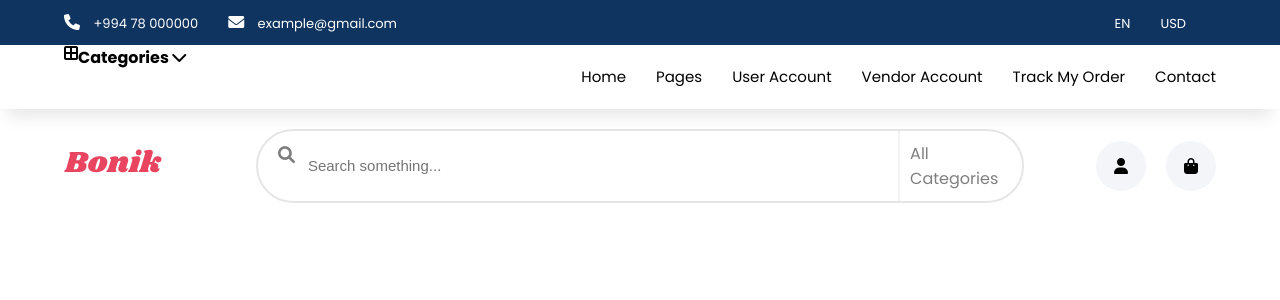
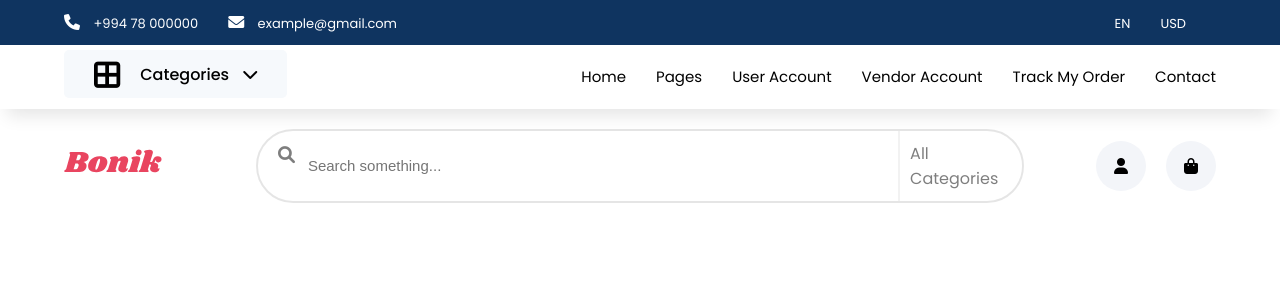
Before and after one commit to khazarglzd/e-commerce-app-react, a React (Create React App) app: page / in a window 1280 px wide. Shown: the top 300 px of the page. Built offline with nearby package versions, Linux system fonts and the light colour scheme.

Commit message:
fixing category div in Header.css

```diff
--- a/src/common/header/Header.css
+++ b/src/common/header/Header.css
@@ -69,23 +69,23 @@
     justify-content: end;
   }
   /*------search-----------*/
-  .catgrories {
+  .categories {
     background-color: #f6f9fc;
     padding: 0px 30px;
     border-radius: 5px;
     height: 6vh;
     margin-top: 5px;
   }
-  .catgrories span {
+  .categories span {
     margin-right: 20px;
     font-size: 30px;
     margin-top: 10px;
   }
-  .catgrories h4 {
+  .categories h4 {
     font-weight: 500;
     margin-top: 12px;
   }
-  .catgrories h4 i {
+  .categories h4 i {
     margin-left: 10px;
   }
   header {
```
